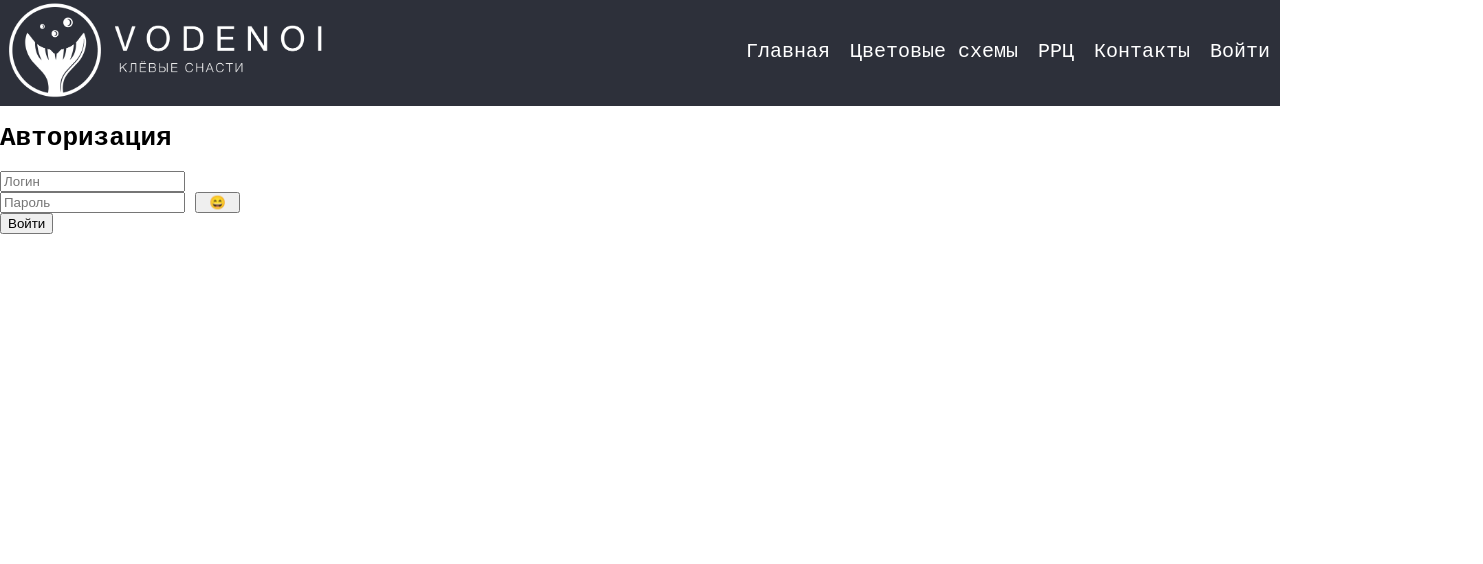
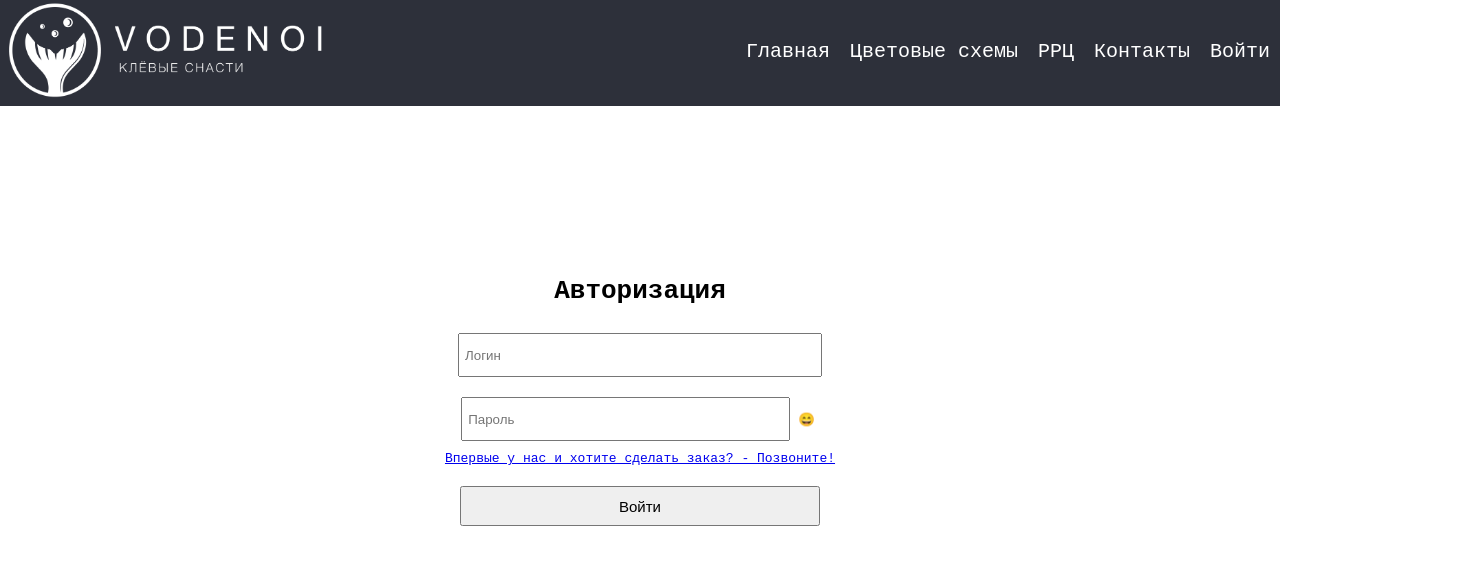
Before and after one commit to ASharksss/VodenoiPriceList-v2, a React (Create React App) app: page /login in a window 1280 px wide. Shown: the top 564 px of the page, 1483 px wide, since content can reach past the window. Built offline with nearby package versions, Linux system fonts and the light colour scheme; no server answers.

Commit message:
fix admin

```diff
--- a/src/App.css
+++ b/src/App.css
@@ -10,7 +10,6 @@ body{
 }
 
 .container{
-    width: 1440px;
     margin: 0 auto;
 }
 
@@ -28,7 +27,7 @@ body{
 .sidebar{
     width: 400px;
     height: 100%;
-    margin-right: 10px;
+    margin-right: 40px;
 }
 
 .priceList{
@@ -60,7 +59,6 @@ header{
     display: flex;
     justify-content: space-between;
     align-items: center;
-    width:100%;
     color:white;
     background-color: #2d303a;
     font-size: 20px;
@@ -160,11 +158,10 @@ header{
 }
 
 .table th{
- padding-left: 55px;
+    text-align: center;
 }
 
 .table tbody td{
-    width: 30px;
     height: 20px;
     background-color: transparent;
     text-align: center;
@@ -172,7 +169,7 @@ header{
 
 .container_img{
     text-align:center;
-    width: 100px;
+    width: 50px;
 }
 
 .price_img:hover{
@@ -522,3 +519,67 @@ header{
 .title{
     text-align: center;
 }
+
+.auth_container{
+    text-align: center;
+    margin-top: 170px;
+}
+
+.auth_form{
+    display: flex;
+    flex-direction: column;
+    align-items: center;
+}
+
+.auth_form input{
+    margin: 10px 2px;
+    padding: 5px;
+    height: 30px;
+}
+
+.input_username{
+    width: 350px;
+}
+
+.input_pass{
+    width: 315px;
+}
+
+.show_password_btn{
+    height: 35px;
+    background-color: transparent;
+    border: none;
+    cursor: pointer;
+}
+
+.login_btn{
+    width: 360px;
+    height: 40px;
+    margin-top: 20px;
+    cursor: pointer;
+    font-size: 15px;
+}
+
+.registration{
+    text-align: center;
+}
+
+.registration_form{
+    display: flex;
+    flex-direction: column;
+    justify-content: center;
+    align-items: center;
+}
+
+.registration_form input{
+    width: 350px;
+    height: 30px;
+    margin: 2px;
+}
+
+.reg_btn{
+    width: 360px;
+    height: 30px;
+    margin-top: 20px;
+    cursor: pointer;
+}
--- a/src/Contact/Contact.jsx
+++ b/src/Contact/Contact.jsx
@@ -9,9 +9,9 @@ export const Contact = ({setCatName}) => {
         <div className="contact">
             <h1>Наши контакты</h1>
             <div className="contact_inf">
-                <p>Телефон: +7(953)-491-17-11</p>
-                <p>Электронная почта: four.and.one@yandex.ru</p>
-                <p>Адрес: г.Казань, ул.Техническая, 37</p>
+                <p>Телефон: +7(967)-371-17-11</p>
+                <p>Электронная почта: v-kprp@yandex.ru</p>
+                <p>Адрес: г.Казань, ул.Техническая, 39</p>
             </div>
         </div>
     )
--- a/src/PriceList/PriceList.jsx
+++ b/src/PriceList/PriceList.jsx
@@ -1,5 +1,5 @@
 import React, {useEffect, useState} from "react";
-import {Link} from 'react-router-dom'
+import {Link, NavLink} from 'react-router-dom'
 import Fancybox from "../utils/fancybox";
 import {Sidebar} from "../Sidebar/Sidebar";
 import {ScrollUp} from "../ScrollUp/ScrollUp";
@@ -78,9 +78,11 @@ export const PriceList = ({categories, products, setProducts, handleBasket, setC
                           className="in_basket">
                           В корзину
                         </button> :
-                                                <button className="in_basket" onClick={() => setCatName('')}>
-                                                    <Link style={{color: "white", textDecoration: "none"}} to='/login'>Войти</Link>
-                                                </button>
+
+                        <NavLink style={{color: "white", textDecoration: "none"}} to='/login'>
+                          <button className="in_basket" onClick={() => setCatName('')}> Войти</button>
+                        </NavLink>
+
                       }
                     </td>
                   </tr>
--- a/src/User/Login.jsx
+++ b/src/User/Login.jsx
@@ -1,5 +1,5 @@
 import React, {useState} from "react";
-import {useNavigate} from "react-router-dom";
+import {NavLink, useNavigate} from "react-router-dom";
 import axios from "axios";
 
 export const Login = ({setIsAuth}) => {
@@ -49,15 +49,20 @@ export const Login = ({setIsAuth}) => {
             e.preventDefault()
             handleSubmit()
           }}>
-						<input type="text" value={username} onChange={e => setUsername(e.target.value)} placeholder='Логин' required/>
-						<div style={{width: '103%', display: 'flex'}}>
-							<input type={showPassword ? 'text' : "password"} value={password} onChange={e => setPassword(e.target.value)} placeholder='Пароль' required/>
-							<button type='button' style={{width: '45px', marginLeft: '10px'}} onClick={() => handleShowPassword()}>
+            <input className='input_username' type="text" value={username} onChange={e => setUsername(e.target.value)} placeholder='Логин'
+                   required/>
+            <div>
+              <input className='input_pass' type={showPassword ? 'text' : "password"} value={password}
+                     onChange={e => setPassword(e.target.value)} placeholder='Пароль' required/>
+              <button className='show_password_btn' type='button' onClick={() => handleShowPassword()}>
                 {showPassword ? "😃" : "😄"}
               </button>
             </div>
             {showError ? <p>{error}</p> : ""}
-						<button type='submit'>Войти</button>
+            <NavLink to='/contact'>
+              <span>Впервые у нас и хотите сделать заказ? - Позвоните!</span>
+            </NavLink>
+            <button type='submit' className='login_btn'>Войти</button>
           </form>
         </div>
       </div>
--- a/src/User/NewUser.jsx
+++ b/src/User/NewUser.jsx
@@ -33,8 +33,10 @@ export const NewUser = () => {
     })
   }
   return (
-        <div style={{margin: "10px", width: "50%"}}>
-            <form style={{display: "flex", flexDirection: "column"}}
+    <div className='container'>
+      <div className="registration">
+        <h1>Регистрация пользователя</h1>
+        <form className='registration_form'
               onSubmit={e => {
                 e.preventDefault()
                 handleSubmit()
@@ -45,8 +47,10 @@ export const NewUser = () => {
           <input type="text" onChange={e => setNumber(e.target.value)} placeholder="Номер"/>
           <input type="text" onChange={e => setFIO(e.target.value)} placeholder="ФИО"/>
           <input type="text" onChange={e => setOrganization(e.target.value)} placeholder="Организация"/>
-                <button type="submit">Создать</button>
+          <button type="submit" className='reg_btn'>Создать</button>
         </form>
+      </div>
+
     </div>
   )
 }
--- a/src/index.js
+++ b/src/index.js
@@ -5,7 +5,7 @@ import { BrowserRouter } from 'react-router-dom';
 import App from './App';
 
 axios.defaults.baseURL = 'https://market.vodenoi.shop/v1';
-// axios.defaults.baseURL = 'http://localhost:5000/v1';
+//axios.defaults.baseURL = 'http://localhost:5000/v1';
 
 
 const root = ReactDOM.createRoot(document.getElementById('root'));
```
Lines whose indentation alone changed are shown as unchanged.
